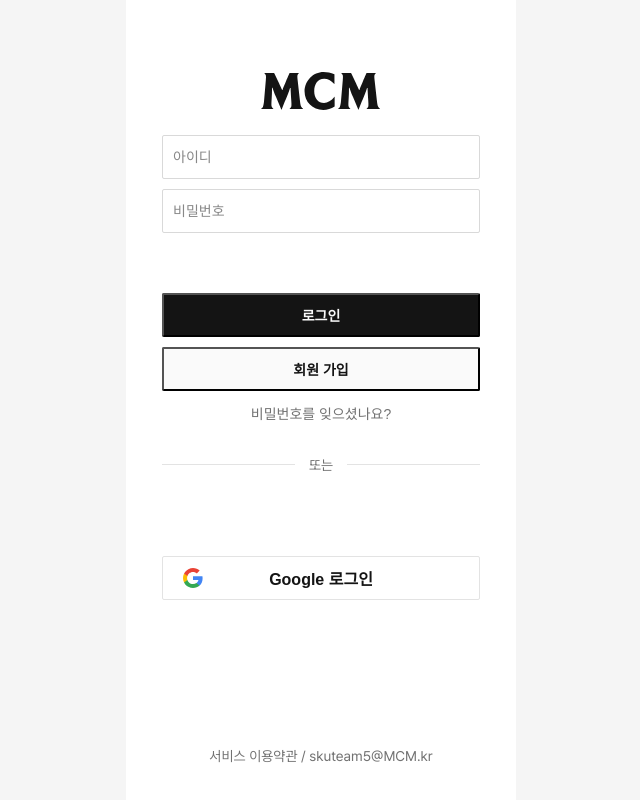
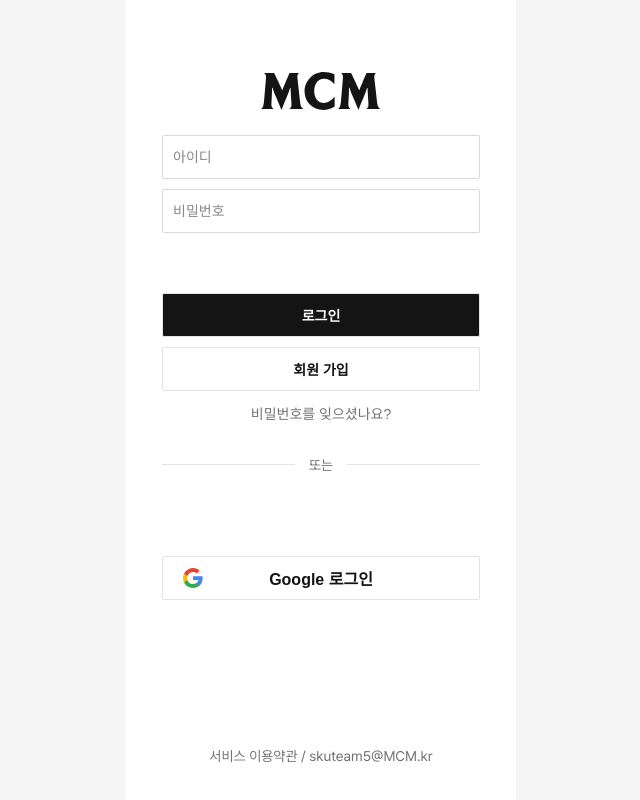
Before and after one commit to likelion-YAHO/frontend, a React (Vite) app: page /login in a window 1280 px wide. Shown: the whole page, without its empty margins (319-959 px from the left). Built offline with nearby package versions, Linux system fonts and the light colour scheme.

Commit message:
🐛 Fix: IntentButton border 문법 오류 및 white variant 배경색 수정

```diff
--- a/src/components/button/IntentButton.jsx
+++ b/src/components/button/IntentButton.jsx
@@ -13,12 +13,11 @@
   align-items: center;
   justify-content: center;
 
-  border: 1px solid
-  border-color: #e3e3e3;
+  border: 1px solid #e3e3e3;
   border-radius: 2px;
 
   background-color: ${({ $variant }) =>
-    $variant === "black" ? "#141414" : "#fafafa"};
+    $variant === "black" ? "#141414" : "#ffffff"};
 
   color: ${({ $variant }) => ($variant === "black" ? "#fafafa" : "#141414")};
 
```
